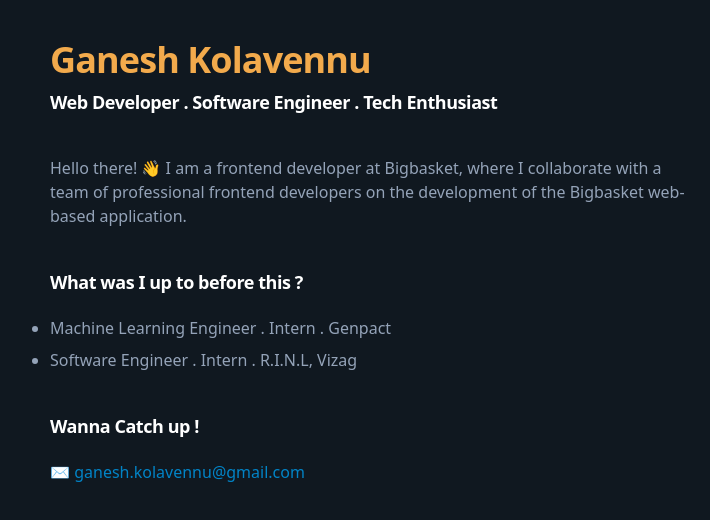
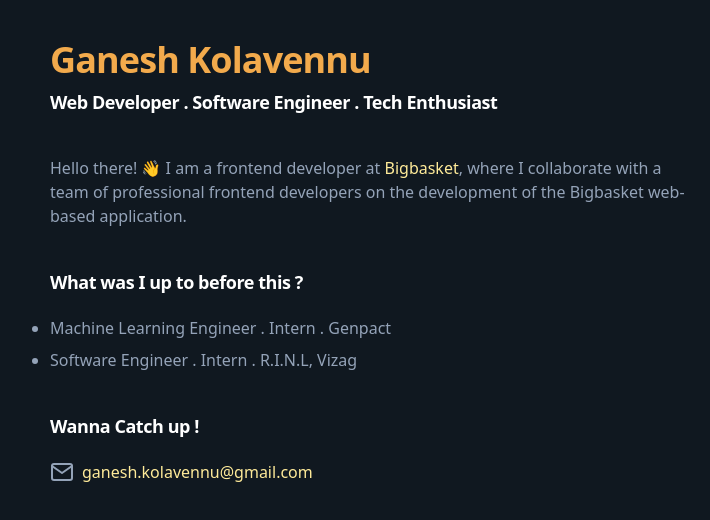
Before and after one commit to macklark/ganesh, a Svelte app: page / in a window 1280 px wide. Shown: the top 520 px of the page, without its empty margins (270-980 px from the left). Built offline with nearby package versions, Linux system fonts and the light colour scheme.

Commit message:
Added some links and some icons

```diff
--- a/src/App.svelte
+++ b/src/App.svelte
@@ -1,24 +1,46 @@
+<script>
+  import MailIcon from "./components/mail-icon.svelte";
+</script>
+
 <div class="flex flex-col md:w-1/2 w-4/5 mx-auto">
   <header class="py-10">
-    <h1 class="text-orange md:text-4xl text-2xl font-extrabold tracking-tight">Ganesh Kolavennu</h1>
-    <h3 class="text-white md:text-lg text-xs font-bold tracking-tight pt-2">Web Developer . Software Engineer . Tech Enthusiast</h3>
+    <h1 class="text-orange md:text-4xl text-2xl font-extrabold tracking-tight">
+      Ganesh Kolavennu
+    </h1>
+    <h2 class="text-white md:text-lg text-xs font-bold tracking-tight pt-2">
+      Web Developer . Software Engineer . Tech Enthusiast
+    </h2>
   </header>
   <main>
     <section class="pb-10">
       <p class="text-grey">
-        Hello there! 👋 I am a frontend developer at Bigbasket, where I collaborate with a team of professional frontend developers on the development of the Bigbasket web-based application.
+        Hello there! 👋 I am a frontend developer at <a
+          class="text-lite-yellow hover:underline decoration-solid"
+          href="https://www.bigbasket.com/about-us/">Bigbasket</a
+        >, where I collaborate with a team of professional frontend developers
+        on the development of the Bigbasket web-based application.
       </p>
     </section>
     <section class="pb-10">
-      <h2 class="text-white md:text-lg text-md font-bold tracking-tight">What was I up to before this ?</h2>
+      <h3 class="text-white md:text-lg text-md font-bold tracking-tight">
+        What was I up to before this ?
+      </h3>
       <ul class="pt-5 text-grey flex flex-col gap-2 list-disc">
         <li>Machine Learning Engineer . Intern . Genpact</li>
         <li>Software Engineer . Intern . R.I.N.L, Vizag</li>
       </ul>
     </section>
     <section>
-      <h2 class="text-white md:text-lg text-md font-bold tracking-tight">Wanna Catch up !</h2>
-      <p class="pt-5">✉ <a class="text-blue hover:underline decoration-solid" href="mailto:ganesh.kolavennu@gmail.com">ganesh.kolavennu@gmail.com</a></p>
+      <h3 class="text-white md:text-lg text-md font-bold tracking-tight">
+        Wanna Catch up !
+      </h3>
+      <p class="pt-5 flex items-center gap-x-2">
+        <MailIcon />
+        <a
+          class="text-lite-yellow hover:underline decoration-solid"
+          href="mailto:ganesh.kolavennu@gmail.com">ganesh.kolavennu@gmail.com</a
+        >
+      </p>
     </section>
   </main>
 </div>
--- /dev/null
+++ b/src/components/mail-icon.svelte
@@ -0,0 +1,15 @@
+<svg
+  xmlns="http://www.w3.org/2000/svg"
+  width="24"
+  height="24"
+  viewBox="0 0 24 24"
+  fill="none"
+  stroke="#94A3B8"
+  stroke-width="2"
+  stroke-linecap="round"
+  stroke-linejoin="round"
+  class="feather feather-mail"
+  ><path
+    d="M4 4h16c1.1 0 2 .9 2 2v12c0 1.1-.9 2-2 2H4c-1.1 0-2-.9-2-2V6c0-1.1.9-2 2-2z"
+  ></path><polyline points="22,6 12,13 2,6"></polyline></svg
+>
--- a/tailwind.config.js
+++ b/tailwind.config.js
@@ -9,7 +9,7 @@
       'orange': '#F2AA4CFF',
       'white': '#FFFFFFFF',
       'grey': '#94A3B8',
-      'blue': '#0284C7'
+      'lite-yellow': '#FFEB99'
     }
   },
   plugins: [],
```
